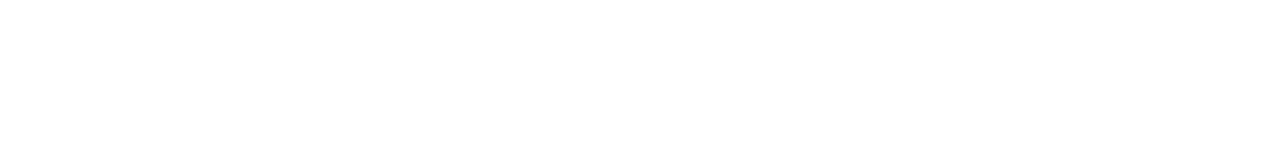
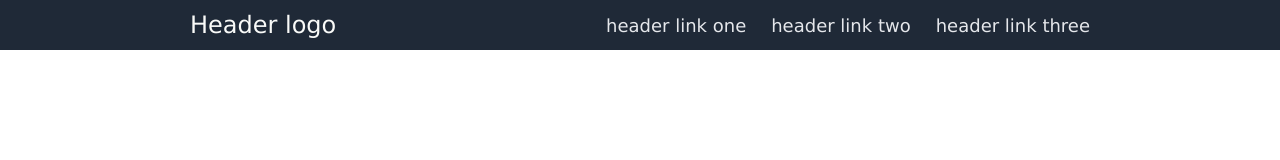
Before and after one commit to stroydev/odin-landing-page, a plain HTML site: page index.html in a window 1280 px wide. Drawn offline with Linux system fonts and the light colour scheme.

Commit message:
Create header

```diff
--- a/index.html
+++ b/index.html
@@ -6,6 +6,15 @@
     <link rel="stylesheet" href="style.css">
 </head>
 <body>
-
+    <div class="headercontainer">
+        <div class="header">
+            <div class="logo">Header logo</div>
+            <div class="links">
+                <div class="link">header link one</div>
+                <div class="link">header link two</div>
+                <div class="link">header link three</div>
+            </div>
+        </div>
+    </div>
 </body>
 </html>
--- a/style.css
+++ b/style.css
@@ -3,3 +3,29 @@
     margin: 0;
     font-family: Verdana, Geneva, Tahoma, sans-serif;
 }
+
+.headercontainer {
+    display: flex;
+    justify-content: center;
+    background-color: #1F2937;
+}
+
+.header {
+    display: flex;
+    width: 900px;
+    justify-content: space-between;
+    height: 50px;
+    align-items: center;
+}
+
+.logo {
+    font-size: 24px;
+    color: #F9FAF8;
+}
+
+.links {
+    font-size: 18px;
+    color: #E5E7EB;
+    display: flex;
+    gap: 25px;
+}
```
